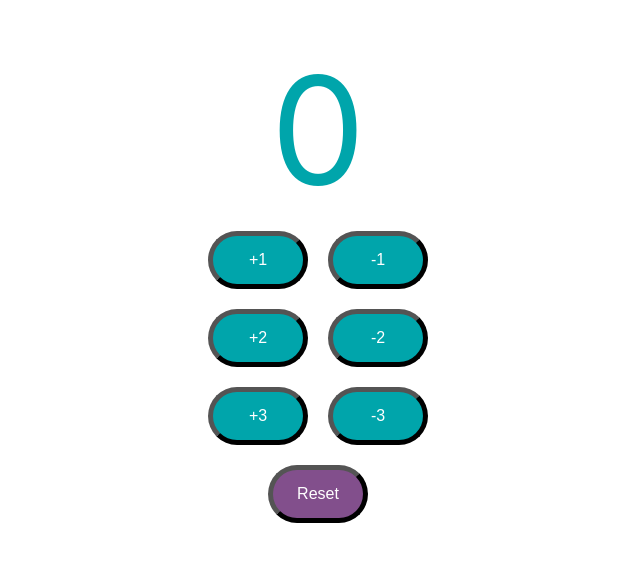
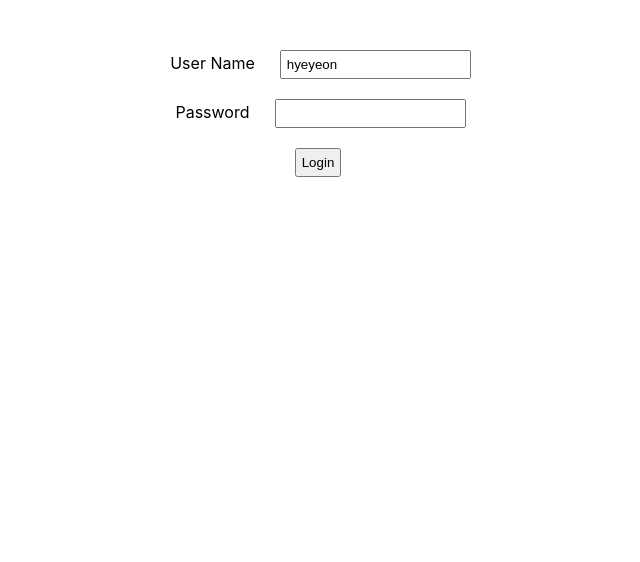
Before and after one commit to Hyeyeon-Ko/todo-frontend, a React (Create React App) app: page / in a window 1280 px wide. Shown: the top 562 px of the page, without its empty margins (322-962 px from the left). Built offline with nearby package versions, Linux system fonts and the light colour scheme.

Commit message:
Todo App 생성, Login Component 생성

```diff
--- a/src/App.js
+++ b/src/App.js
@@ -1,10 +1,10 @@
 import './App.css';
-import Counter from "./components/counter/Counter";
+import TodoApp from "./components/todo/TodoApp";
 
 function App() {
   return (
     <div className="App">
-      <Counter/>
+      <TodoApp/>
     </div>
   );
 }
--- /dev/null
+++ b/src/components/todo/TodoApp.css
@@ -0,0 +1,4 @@
+label, input, button{
+    margin: 10px;
+    padding: 5px;
+}
--- /dev/null
+++ b/src/components/todo/TodoApp.jsx
@@ -0,0 +1,52 @@
+import './TodoApp.css'
+import { useState } from 'react'
+
+export default function TodoApp(){
+    return(
+        <div className="TodoApp">
+            <LoginComponent/>
+            {/*WelcomeComponent/>*/}
+        </div>
+    )
+}
+
+function LoginComponent(){
+
+    const [username, setUsername] = useState('hyeyeon')
+    const [password, setPassword] = useState('');
+
+    function handleUsernameChange(e){
+        setUsername(e.target.value)
+    }
+
+    function handlePasswordChange(e){
+        console.log(e.target.value)
+        setPassword(e.target.value)
+    }
+
+    return(
+        <div className="login">
+            <div className="loginForm">
+                <div>
+                    <label>User Name</label>
+                    <input type="text" name="username" value={username} onChange={handleUsernameChange}/>
+                </div>
+                <div>
+                    <label>Password</label>
+                    <input type="password" name="password" value={password} onChange={handlePasswordChange}/>
+                </div>
+                <div>
+                    <button type="button" name="login">Login</button>
+                </div>
+            </div>
+        </div>
+    )
+}
+
+function WelcomeComponent(){
+    return(
+        <div className="Welcome">
+            Welcome Component
+        </div>
+    )
+}
```
